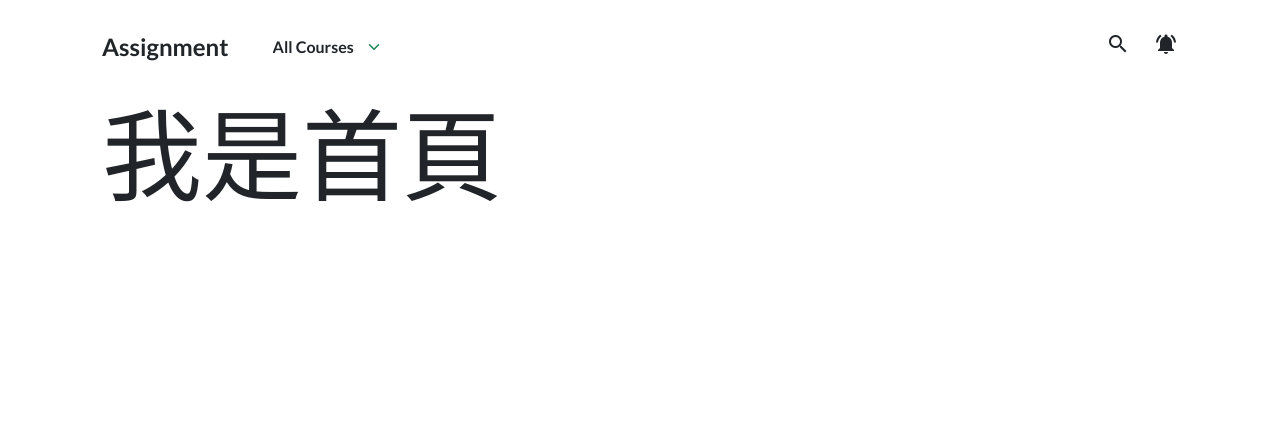
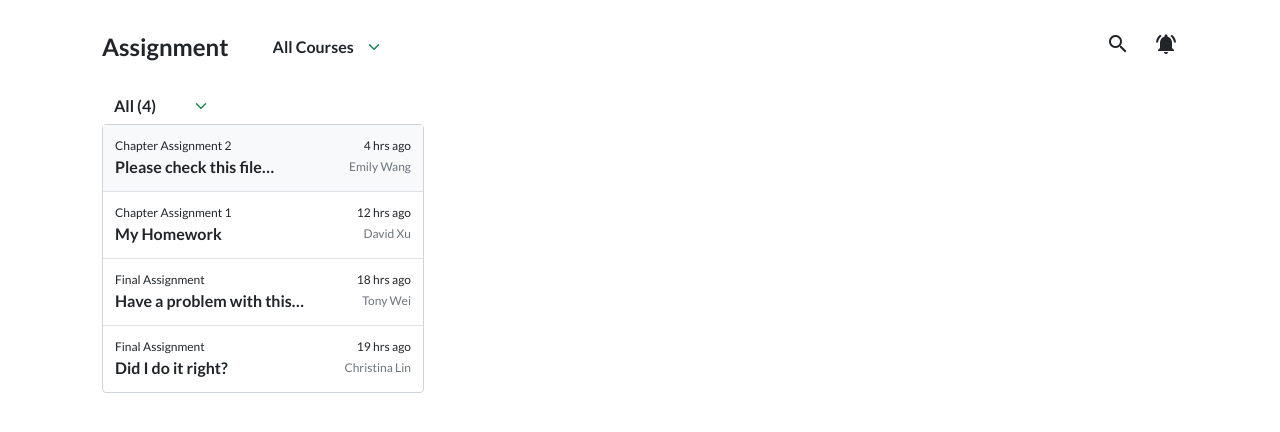
Before and after one commit to YuT200053/W5-dashboard, a website built with Vite: page pages/index.html in a window 1280 px wide. Built offline with nearby package versions, Linux system fonts and the light colour scheme.

Commit message:
新增assignment-list內容

```diff
--- a/assets/scss/helpers/_variables.scss
+++ b/assets/scss/helpers/_variables.scss
@@ -400,7 +400,8 @@ $spacer: 1rem !default;
 $spacers: (
   0: 0,
   1: $spacer * .25,
-  2: $spacer * .5,
+  2: $spacer * .75,
+  //customer
   3: $spacer,
   4: $spacer * 1.5,
   5: $spacer * 2,
@@ -653,7 +654,9 @@ $font-sizes: (
   4: $h4-font-size,
   5: $h5-font-size,
   6: $h6-font-size,
-  sm:$font-size-base * 0.875 //customer
+  sm:$font-size-base * 0.875,
+  //customer
+  xs:$font-size-base * 0.75 //customer
   ) !default;
 // scss-docs-end font-sizes
 
--- a/assets/scss/pages/_index.scss
+++ b/assets/scss/pages/_index.scss
@@ -1,3 +1,26 @@
-.index-title {
-  font-size: 100px;
+.assignment-list {
+  select {
+    margin-bottom: $spacer * .375;
+  }
+
+  li {
+    width: 320px;
+
+    &:hover .name {
+      color: $success;
+    }
+  }
+
+  .name {
+    color: $gray-600;
+  }
+
+  // /////目前正在觀看的內容
+  &-now {
+    background-color: $secondary;
+
+    a {
+      color: $dark;
+    }
+  }
 }
--- a/pages/index.html
+++ b/pages/index.html
@@ -15,7 +15,12 @@
         <header class="d-flex justify-content-between align-items-center mb-5">
           <div class="d-flex">
             <h2 class="fs-4 me-5 mb-0 fw-bold">Assignment</h2>
-            <select name="" id="" class="form-select border-0 fw-bold py-0">
+            <select
+              name="assignment"
+              id="assignment"
+              class="form-select border-0 fw-bold py-0"
+              aria-label="assignment"
+            >
               <option value="1" selected>All Courses</option>
               <option value="2">HTML&CSS</option>
               <option value="3">Javascript</option>
@@ -33,7 +38,84 @@
         </header>
         <!-- /////main///// -->
         <main>
-          <h1 class="index-title">我是首頁</h1>
+          <div class="d-flex mt-2">
+            <!-- /////assignment-list///// -->
+            <div class="assignment-list">
+              <select
+                name="assignment-list"
+                id="assignment-list"
+                class="form-select border-0 fw-bold py-0 w-auto"
+                aria-label="assignment-list"
+              >
+                <option value="1" selected>All (4)</option>
+                <option value="2">Chapter 1</option>
+                <option value="3">Chapter 2</option>
+                <option value="4">Final</option>
+              </select>
+              <ul class="list-unstyled border border-light rounded-1">
+                <li class="p-2 assignment-list-now border-bottom">
+                  <a href="#">
+                    <div class="d-flex justify-content-between">
+                      <span class="d-block fs-xs">Chapter Assignment 2</span
+                      ><span class="d-block fs-xs">4 hrs ago</span>
+                    </div>
+                    <div
+                      class="d-flex justify-content-between align-items-center"
+                    >
+                      <span class="d-block fw-bold">
+                        Please check this file…
+                      </span>
+                      <span class="name d-block fs-xs">Emily Wang</span>
+                    </div>
+                  </a>
+                </li>
+                <li class="p-2 border-bottom">
+                  <a href="#">
+                    <div class="d-flex justify-content-between">
+                      <span class="d-block fs-xs">Chapter Assignment 1</span
+                      ><span class="d-block fs-xs">12 hrs ago</span>
+                    </div>
+                    <div
+                      class="d-flex justify-content-between align-items-center"
+                    >
+                      <span class="d-block fw-bold"> My Homework </span>
+                      <span class="name d-block fs-xs">David Xu</span>
+                    </div>
+                  </a>
+                </li>
+                <li class="p-2 border-bottom">
+                  <a href="#">
+                    <div class="d-flex justify-content-between">
+                      <span class="d-block fs-xs">Final Assignment</span
+                      ><span class="d-block fs-xs">18 hrs ago</span>
+                    </div>
+                    <div
+                      class="d-flex justify-content-between align-items-center"
+                    >
+                      <span class="d-block fw-bold">
+                        Have a problem with this…
+                      </span>
+                      <span class="name d-block fs-xs">Tony Wei</span>
+                    </div>
+                  </a>
+                </li>
+                <li class="p-2">
+                  <a href="#">
+                    <div class="d-flex justify-content-between">
+                      <span class="d-block fs-xs">Final Assignment</span
+                      ><span class="d-block fs-xs">19 hrs ago</span>
+                    </div>
+                    <div
+                      class="d-flex justify-content-between align-items-center"
+                    >
+                      <span class="d-block fw-bold"> Did I do it right? </span>
+                      <span class="name d-block fs-xs">Christina Lin</span>
+                    </div>
+                  </a>
+                </li>
+              </ul>
+            </div>
+          </div>
         </main>
       </section>
     </div>
```
